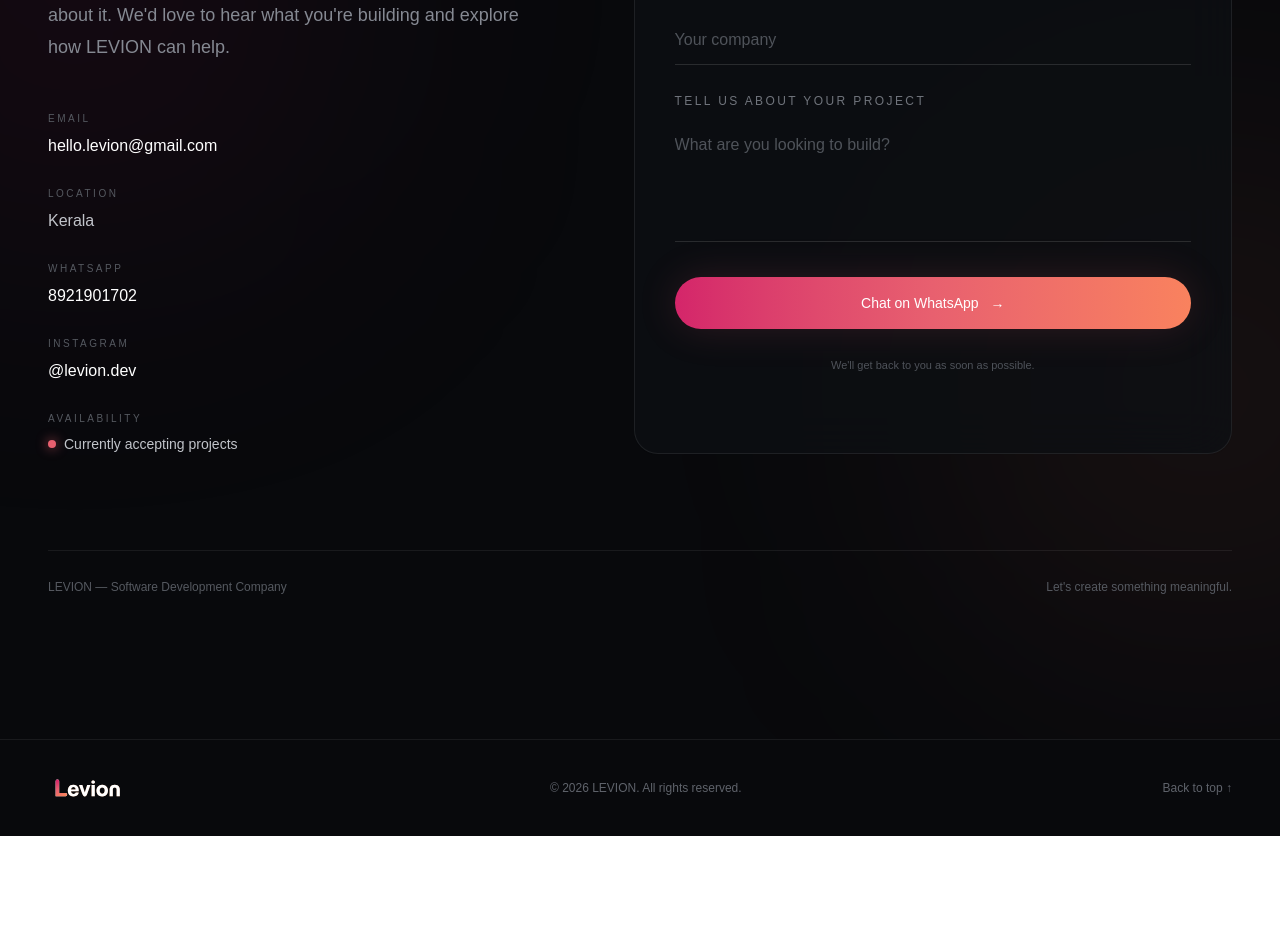
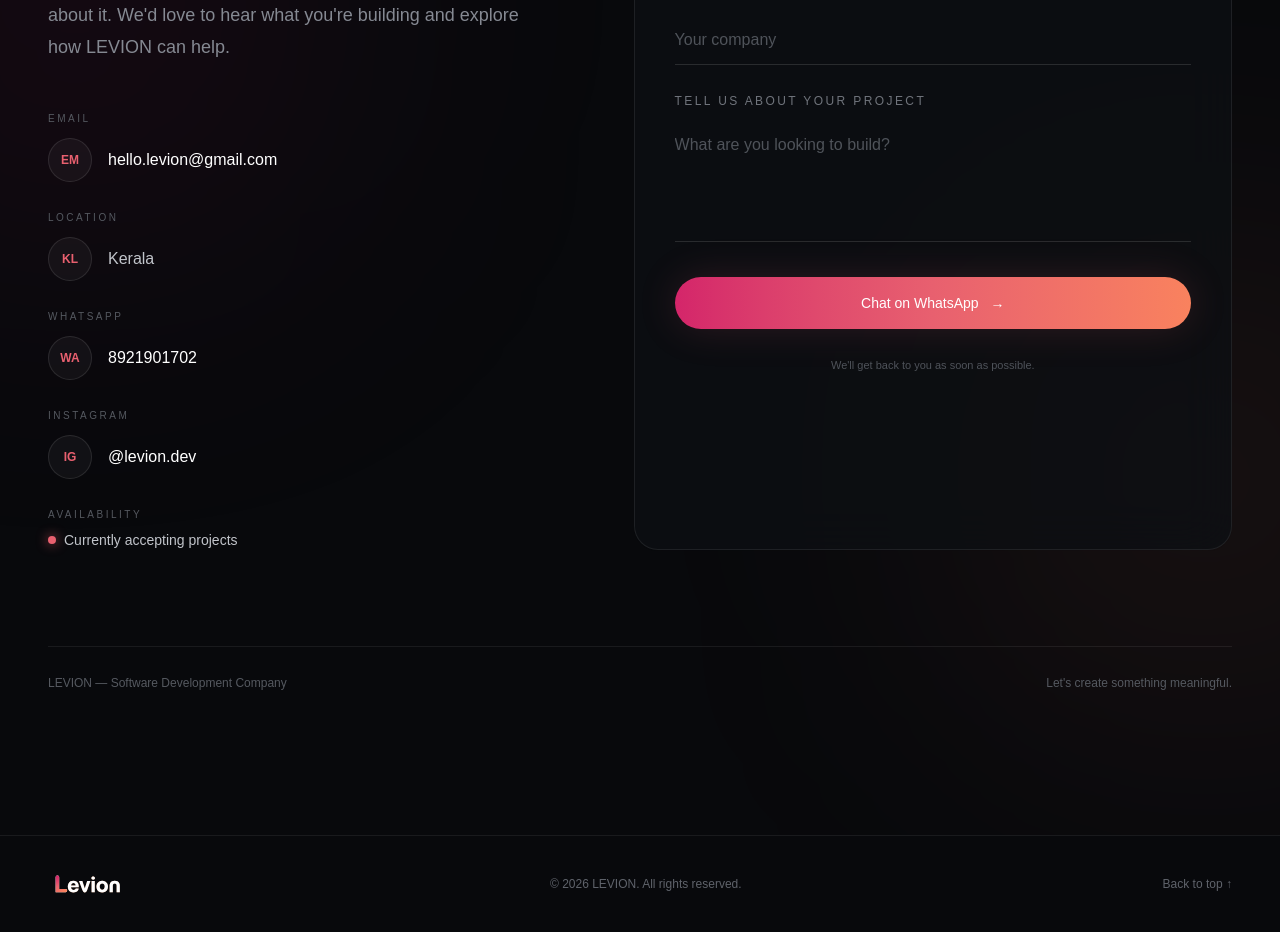
Before and after one commit to team-levion/Levion-website, a Next.js app: page / in a window 1280 px wide. Shown: the part 6120-7052 px from the top of the page. Before the commit the page ends 6956 px from the top, so only its background shows below. Built offline with nearby package versions, Linux system fonts and the light colour scheme.

Commit message:
Update contact navigation and links

```diff
--- a/app/page.tsx
+++ b/app/page.tsx
@@ -349,9 +349,7 @@
 
 
             <a
-              href={whatsappUrl}
-              target="_blank"
-              rel="noopener noreferrer"
+              href="#contact"
               className="
           group
           relative
@@ -388,9 +386,7 @@
 
             {/* START PROJECT */}
             <a
-              href={whatsappUrl}
-              target="_blank"
-              rel="noopener noreferrer"
+              href="#start-project"
               className="
           group
           hidden
@@ -626,9 +622,7 @@
           >
 
             <a
-              href={whatsappUrl}
-              target="_blank"
-              rel="noopener noreferrer"
+              href="#start-project"
               className="
                 group
                 rounded-full
@@ -1188,9 +1182,7 @@
           <div className="mt-12 text-center">
 
             <a
-              href={whatsappUrl}
-              target="_blank"
-              rel="noopener noreferrer"
+              href="#start-project"
               className="
                 inline-flex
                 items-center
@@ -1334,7 +1326,7 @@
     CONTACT SECTION
 ===================================================== */}
       <section
-        id="contact"
+        id="start-project"
         className="
     relative
     overflow-hidden
@@ -1458,7 +1450,7 @@
 
 
               {/* CONTACT DETAILS */}
-              <div className="mt-12 space-y-7">
+              <div id="contact" className="mt-12 scroll-mt-24 space-y-7">
 
 
                 {/* EMAIL */}
@@ -1478,15 +1470,39 @@
                   <a
                     href="mailto:hello.levion@gmail.com"
                     className="
-                mt-2
-                inline-block
+                group
+                mt-3
+                flex
+                items-center
+                gap-4
                 text-base
                 text-white
                 transition
                 hover:text-[#E8606F]
               "
                   >
-                    hello.levion@gmail.com
+                    <span
+                      className="
+                  flex
+                  h-11
+                  w-11
+                  items-center
+                  justify-center
+                  rounded-full
+                  border
+                  border-white/10
+                  bg-white/[0.04]
+                  text-xs
+                  font-semibold
+                  text-[#E8606F]
+                  transition
+                  group-hover:border-[#E8606F]/50
+                  group-hover:bg-[#E8606F]/10
+                "
+                    >
+                      EM
+                    </span>
+                    <span>hello.levion@gmail.com</span>
                   </a>
 
                 </div>
@@ -1506,15 +1522,45 @@
                     Location
                   </p>
 
-                  <p
-                    className="
-                mt-2
+                  <a
+                    href="https://www.google.com/maps/search/?api=1&query=Kerala"
+                    target="_blank"
+                    rel="noopener noreferrer"
+                    className="
+                group
+                mt-3
+                flex
+                items-center
+                gap-4
                 text-base
                 text-[#C1C4CA]
+                transition
+                hover:text-[#E8606F]
               "
                   >
-                    Kerala
-                  </p>
+                    <span
+                      className="
+                  flex
+                  h-11
+                  w-11
+                  items-center
+                  justify-center
+                  rounded-full
+                  border
+                  border-white/10
+                  bg-white/[0.04]
+                  text-xs
+                  font-semibold
+                  text-[#E8606F]
+                  transition
+                  group-hover:border-[#E8606F]/50
+                  group-hover:bg-[#E8606F]/10
+                "
+                    >
+                      KL
+                    </span>
+                    <span>Kerala</span>
+                  </a>
 
                 </div>
 
@@ -1538,15 +1584,39 @@
                     target="_blank"
                     rel="noopener noreferrer"
                     className="
-                mt-2
-                inline-block
+                group
+                mt-3
+                flex
+                items-center
+                gap-4
                 text-base
                 text-white
                 transition
                 hover:text-[#E8606F]
               "
                   >
-                    8921901702
+                    <span
+                      className="
+                  flex
+                  h-11
+                  w-11
+                  items-center
+                  justify-center
+                  rounded-full
+                  border
+                  border-white/10
+                  bg-white/[0.04]
+                  text-xs
+                  font-semibold
+                  text-[#E8606F]
+                  transition
+                  group-hover:border-[#E8606F]/50
+                  group-hover:bg-[#E8606F]/10
+                "
+                    >
+                      WA
+                    </span>
+                    <span>8921901702</span>
                   </a>
 
                 </div>
@@ -1571,15 +1641,39 @@
                     target="_blank"
                     rel="noopener noreferrer"
                     className="
-                mt-2
-                inline-block
+                group
+                mt-3
+                flex
+                items-center
+                gap-4
                 text-base
                 text-white
                 transition
                 hover:text-[#E8606F]
               "
                   >
-                    @levion.dev
+                    <span
+                      className="
+                  flex
+                  h-11
+                  w-11
+                  items-center
+                  justify-center
+                  rounded-full
+                  border
+                  border-white/10
+                  bg-white/[0.04]
+                  text-xs
+                  font-semibold
+                  text-[#E8606F]
+                  transition
+                  group-hover:border-[#E8606F]/50
+                  group-hover:bg-[#E8606F]/10
+                "
+                    >
+                      IG
+                    </span>
+                    <span>@levion.dev</span>
                   </a>
 
                 </div>
```
